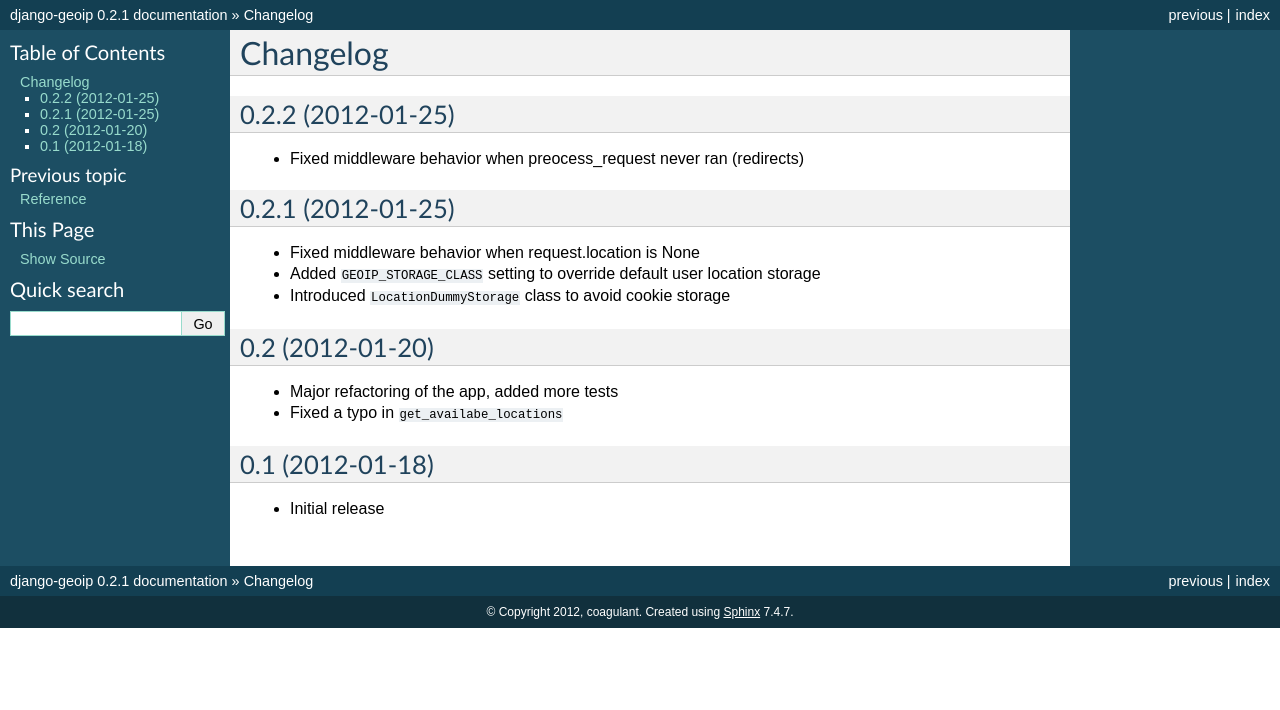
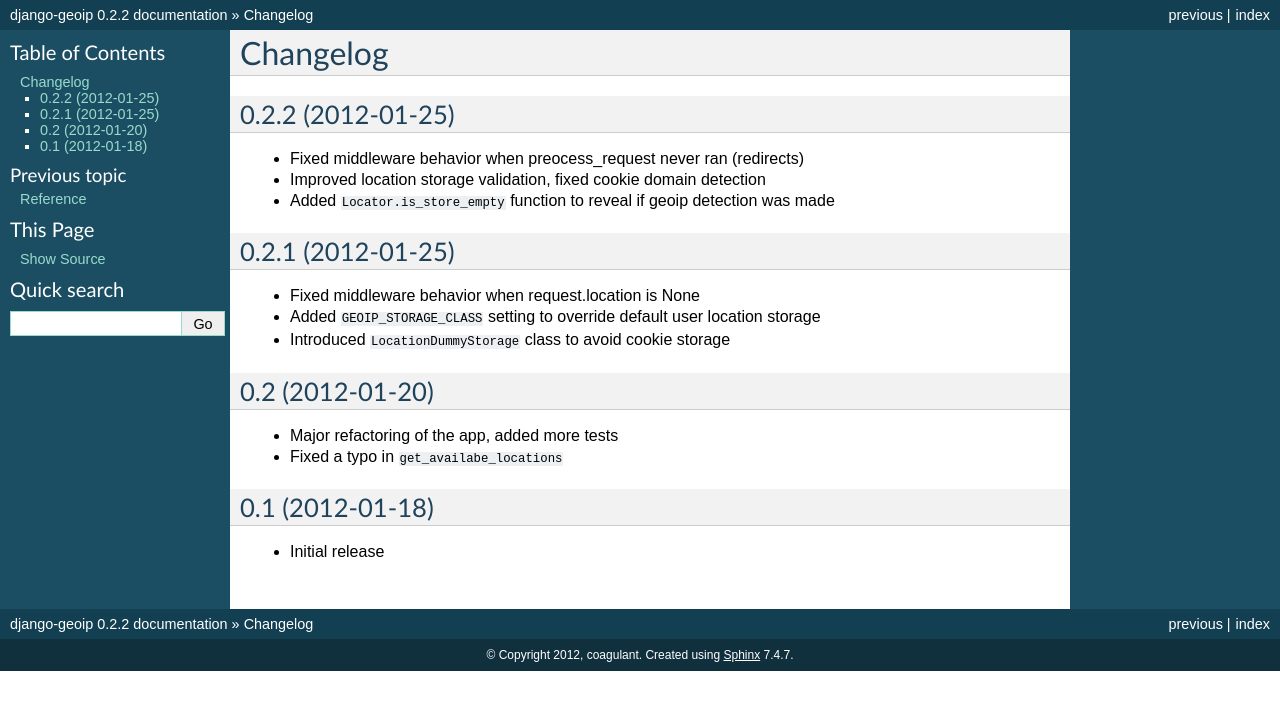
Before and after one commit to futurecolors/django-geoip, a Sphinx documentation site: the page built from docs/changelog.rst, in a window 1280 px wide. Shown: the top 710 px of the page. Built offline with Sphinx 7.4.7, drawn with Linux system fonts in a browser that asks for light colours.

Commit message:
Bumped to 0.2.2

```diff
--- a/docs/changelog.rst
+++ b/docs/changelog.rst
@@ -5,6 +5,8 @@
 ------------------
 
 * Fixed middleware behavior when preocess_request never ran (redirects)
+* Improved location storage validation, fixed cookie domain detection
+* Added ``Locator.is_store_empty`` function to reveal if geoip detection was made
 
 
 0.2.1 (2012-01-25)
--- a/docs/conf.py
+++ b/docs/conf.py
@@ -51,7 +51,7 @@
 # The short X.Y version.
 version = '0.2'
 # The full version, including alpha/beta/rc tags.
-release = '0.2.1'
+release = '0.2.2'
 
 # The language for content autogenerated by Sphinx. Refer to documentation
 # for a list of supported languages.
```
